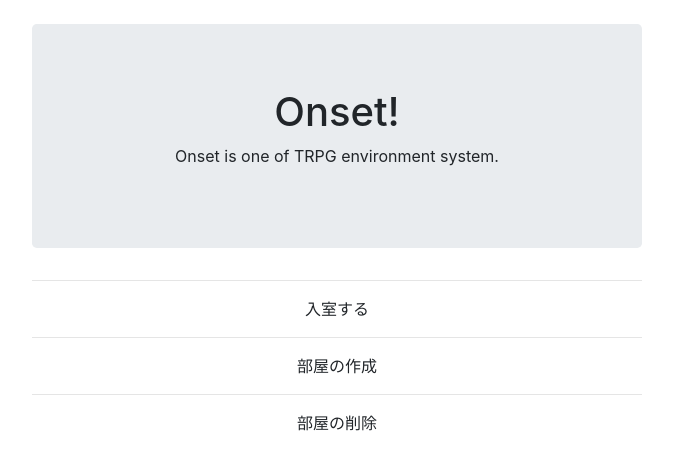
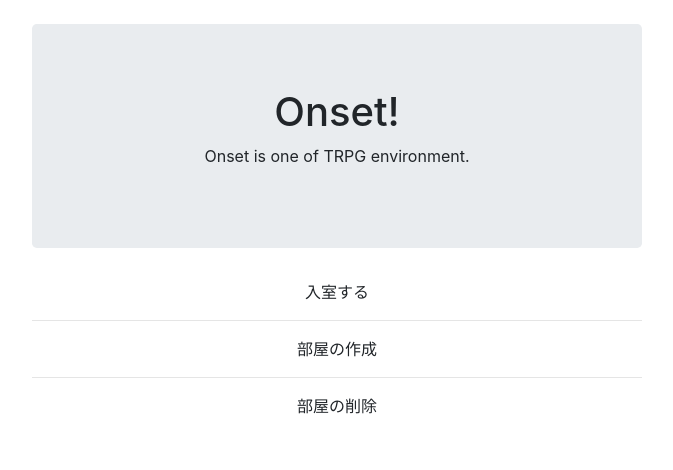
Before and after one commit to kiridaruma/Onset, a PHP site: page /TRPG/ in a window 1280 px wide. Shown: the top 470 px of the page, without its empty margins (303-976 px from the left). Run offline with PHP 8.4, Linux system fonts and the light colour scheme; data that the repository does not hold is empty; some libraries are stand-ins or nearby versions.

Commit message:
fixed UI a bit

```diff
--- a/Onset/index.php
+++ b/Onset/index.php
@@ -25,10 +25,9 @@ $welcomeMessage = file_get_contents('welcomeMessage.html');
 		<header class="header"><br />
 			<div class="jumbotron">
 				<h1>Onset!</h1>
-				<p>Onset is one of TRPG environment system.</p>
+				<p>Onset is one of TRPG environment.</p>
 			</div>
 		</header>
-		<hr />
 		<article class="join">
 			<div class="panel panel-info join">
 			<div class="panel-heading" onclick="toggleJoin()">入室する</div>
```
